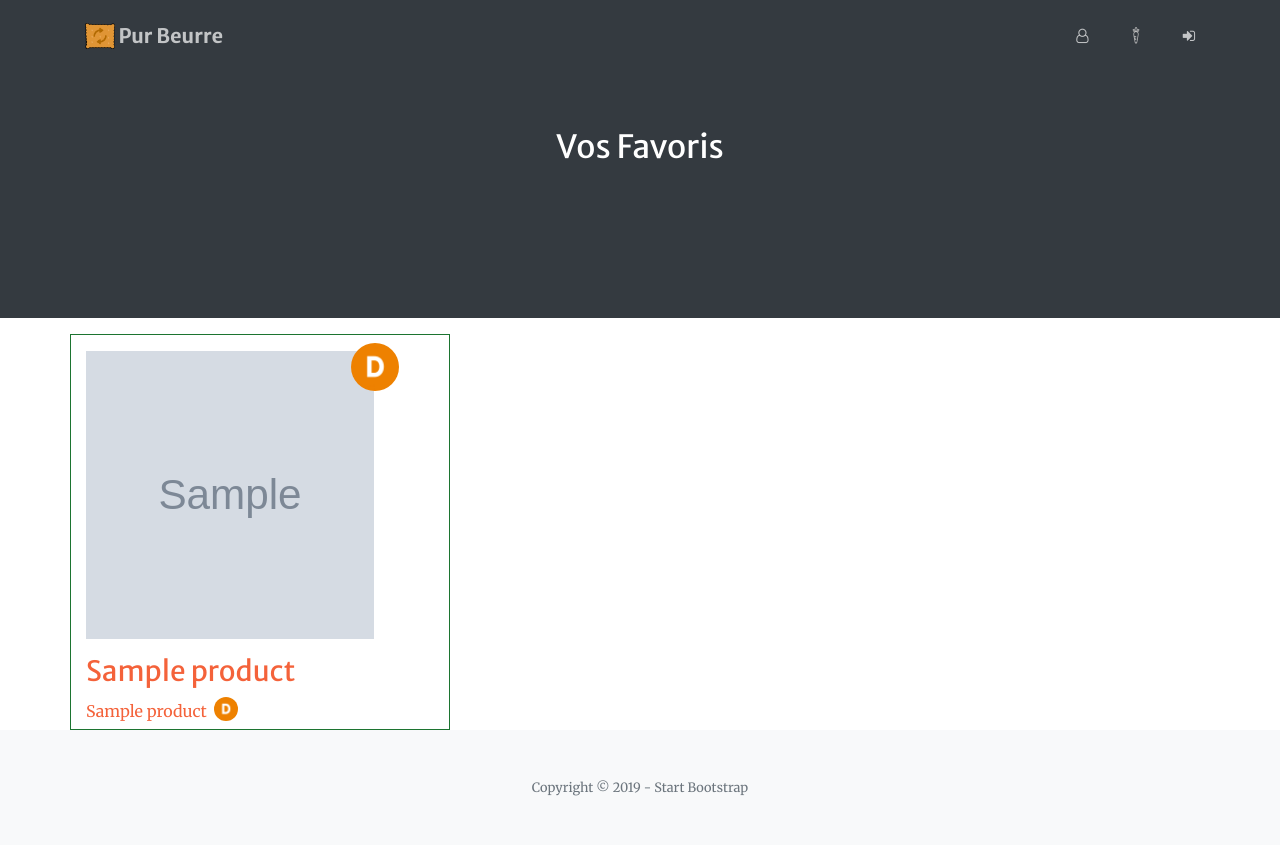
After one commit to quentin338/Purebeurre-p8, a Django app: page /favorites/show/ in a window 1280 px wide. The commit adds this page. Run offline with Django 3.2, Linux system fonts and the light colour scheme; a user stored in the database is signed in; tables that the repository leaves empty hold one stand-in row (values such as "Sample post"); grey boxes marked "Sample" are stand-in pictures; some libraries are stand-ins or nearby versions.

Commit message:
Added favorites.html Linked it to the carrot icon

```diff
--- a/purbeurre/core/static/core/css/custom.css
+++ b/purbeurre/core/static/core/css/custom.css
@@ -51,6 +51,13 @@
     bottom: 8rem;
 }
 
+.favorite-nutriscore-img {
+    border-radius: 50%;
+    width: 1.5rem;
+    margin-bottom: 0.5rem;
+    margin-left: 0.2rem;
+}
+
 .add-fav, .remove-fav {
     margin-bottom: 1rem;
 }
--- a/purbeurre/core/templates/core/navbar.html
+++ b/purbeurre/core/templates/core/navbar.html
@@ -17,7 +17,7 @@
               <i class="fa fa-user-o" aria-hidden="true"></i></a>
           </li>
           <li class="nav-item">
-            <a class="nav-link js-scroll-trigger" href="#favoris">
+            <a class="nav-link js-scroll-trigger" href={% url "favorites:show_favorites" %}>
               <img class="carrot-icon" src="{% static "core/img/carrot-icon.svg" %}" alt="Mes Favoris"/></a>
           </li>
           <li class="nav-item">
--- /dev/null
+++ b/purbeurre/favorites/templates/favorites/show_favorites.html
@@ -0,0 +1,22 @@
+{% extends "core/base.html" %}
+{% load static %}
+
+{% block title %}Vos Favoris{% endblock %}
+{% block product_name %}Vos Favoris{% endblock %}
+
+{% block content %}
+  <div class="container">
+    <div class="row">
+      {% for favorite in favorites %}
+        <div class="col-md-4 product-display">
+          <a href="{% url "products:product_details" product_id=favorite.new_product.code %}">
+            <img src="{{ favorite.new_product.image_url }}" alt="Image du produit" class="product-img" width=100 />
+            <img src="{% static "core/img/nutriscore/"|add:favorite.new_product.nutriscore_img %}" class="nutriscore-img" alt="Nutriscore"/>
+            <h3>{{ favorite.new_product.name|truncatechars:36 }}</h3></a>
+            <a href="{% url "products:product_details" product_id=favorite.ancient_product.code %}">{{ favorite.ancient_product.name }}
+            <img src="{% static "core/img/nutriscore/"|add:favorite.ancient_product.nutriscore_img %}" class="favorite-nutriscore-img" alt="Nutriscore"/></a>
+        </div>
+      {% endfor %}
+    </div>
+  </div>
+{% endblock %}
--- a/purbeurre/favorites/urls.py
+++ b/purbeurre/favorites/urls.py
@@ -6,4 +6,5 @@ app_name = "favorites"
 
 urlpatterns = [
     path('', views.user_favorites, name="user_favorites"),
+    path('show/', views.show_favorites, name="show_favorites"),
 ]
--- a/purbeurre/favorites/views.py
+++ b/purbeurre/favorites/views.py
@@ -33,3 +33,13 @@ def user_favorites(request):
                 pass
 
         return JsonResponse({"key": "value"})
+
+
+def show_favorites(request):
+    if request.user.is_authenticated:
+        favorites = Favorite.objects.filter(user=request.user).order_by("-date")
+        print(favorites)
+
+        return render(request, "favorites/show_favorites.html", {"favorites": favorites})
+    else:
+        redirect("users:user_login")
```
